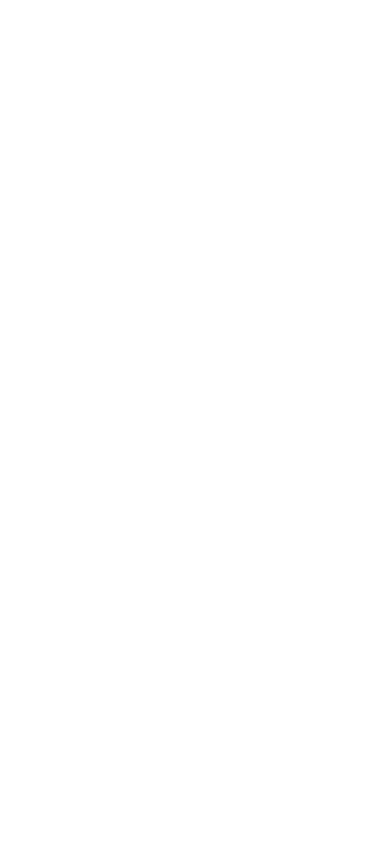
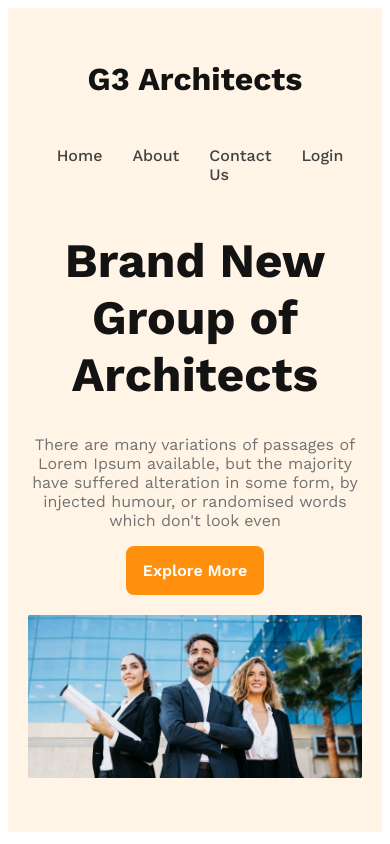
Before and after one commit to SM-Saim/M2M9-g3-architects-website, a plain HTML site: page index.html in a window 390 px wide. Drawn offline with nearby package versions, Linux system fonts and the light colour scheme.

Commit message:
header page completed with media query

```diff
--- a/index.html
+++ b/index.html
@@ -7,7 +7,29 @@
     <link rel="stylesheet" href="styles/architect.css" />
   </head>
   <body>
-    <header></header>
+    <header>
+      <nav>
+        <h3 class="nav-title">G3 Architects</h3>
+        <ul>
+          <li><a href="">Home </a></li>
+          <li><a href="">About</a></li>
+          <li><a href="">Contact Us</a></li>
+          <li><a href="">Login</a></li>
+        </ul>
+      </nav>
+      <div class="banner">
+        <div class="banner-content">
+          <h1 class="banner-header">Brand New Group of Architects</h1>
+          <p class="banner-p">
+            There are many variations of passages of Lorem Ipsum available, but
+            the majority have suffered alteration in some form, by injected
+            humour, or randomised words which don't look even
+          </p>
+          <button class="btn-primary">Explore More</button>
+        </div>
+        <img src="images/banner.png" alt="" />
+      </div>
+    </header>
     <main></main>
     <footer></footer>
   </body>
--- a/styles/architect.css
+++ b/styles/architect.css
@@ -0,0 +1,87 @@
+@import url("https://fonts.googleapis.com/css2?family=Open+Sans:ital,wght@0,400;0,800;1,700&family=Work+Sans:wght@400;500;600;700;800&display=swap");
+
+/* for everyone */
+* {
+  font-family: "Open Sans", sans-serif;
+  font-family: "Work Sans", sans-serif;
+}
+.btn-primary {
+  background: #ff900e;
+  border-radius: 8px;
+  color: white;
+  font-size: 1rem;
+  font-weight: 600;
+  padding: 15px 17px;
+  border: 0;
+  cursor: pointer;
+}
+
+header {
+  background: rgba(255, 144.05, 13.81, 0.1);
+  padding: 20px 120px;
+}
+nav {
+  display: flex;
+  justify-content: space-between;
+  align-items: center;
+}
+.nav-title {
+  color: #131313;
+  font-size: 2rem;
+  font-weight: 700;
+}
+nav > ul {
+  display: flex;
+}
+nav li {
+  color: #131313;
+  list-style: none;
+  margin-right: 30px;
+  font-size: 1rem;
+  font-weight: 500;
+}
+nav li a {
+  text-decoration: none;
+  color: #424242;
+}
+/* banner styles */
+.banner-content {
+  max-width: 700px;
+  text-align: center;
+  margin: 0 auto;
+}
+.banner-header {
+  color: #131313;
+  font-size: 3rem;
+  font-weight: 700;
+}
+.banner-p {
+  color: #727272;
+  font-weight: 400;
+}
+img {
+  margin-top: 20px;
+  width: 100%;
+  margin-bottom: 30px;
+}
+
+/* media query */
+
+/* small devices */
+@media screen and (max-width: 576px) {
+  header {
+    padding: 20px;
+  }
+  nav {
+    flex-direction: column;
+  }
+}
+/* medium devices */
+@media screen and (min-width: 576px) and (max-width: 960px) {
+  header {
+    padding: 50px;
+  }
+  nav {
+    flex-direction: column;
+  }
+}
```
